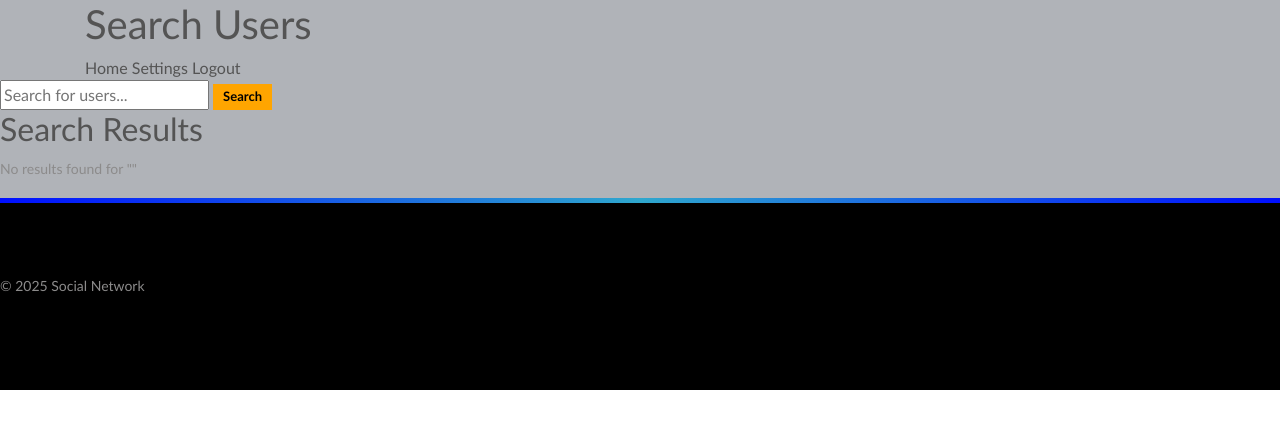
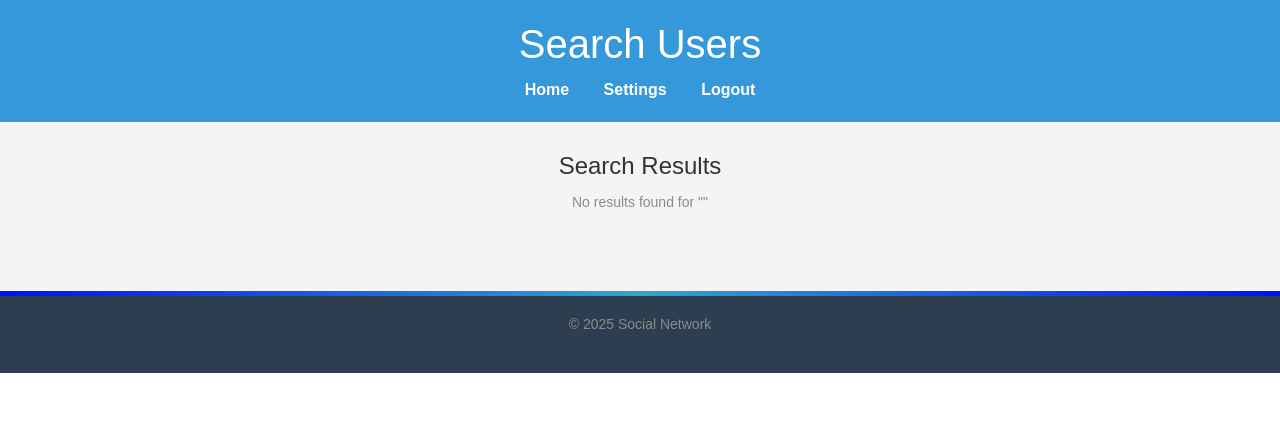
Before and after one commit to MihaelaGavrilova04/Python-project, a Django app: template Social book/Project/templates/search.html in a window 1280 px wide. Shown: the top 429 px of the page. Run offline with Django 5.2, Linux system fonts and the light colour scheme; the template is opened without the code that fills it, so the values that code supplies are empty; some web fonts are replaced.

Commit message:
Update search.html

```diff
--- a/Social book/Project/templates/search.html
+++ b/Social book/Project/templates/search.html
@@ -10,10 +10,137 @@
     <meta name="keywords" content="social, network, friends, connect" />
     <title>Social Network - Search</title>
 
+    <!-- Стили за страницата -->
     <link rel="stylesheet" href="{% static 'css/main.min.css' %}">
     <link rel="stylesheet" href="{% static 'css/style.css' %}">
     <link rel="stylesheet" href="{% static 'css/color.css' %}">
     <link rel="stylesheet" href="{% static 'css/responsive.css' %}">
+    <style>
+        /* Общи стилове за страницата */
+        body {
+            font-family: Arial, sans-serif;
+            margin: 0;
+            padding: 0;
+            background-color: #f4f4f4;
+        }
+
+        header {
+            background-color: #3498db;
+            color: white;
+            padding: 20px 0;
+            text-align: center;
+        }
+
+        header nav a {
+            color: white;
+            margin: 0 15px;
+            text-decoration: none;
+            font-weight: bold;
+        }
+
+        header nav a:hover {
+            text-decoration: underline;
+        }
+
+        h1 {
+            margin-bottom: 10px;
+        }
+
+        /* Стил за секцията с търсачката */
+        .search-bar {
+            text-align: center;
+            margin-top: 50px;
+        }
+
+        .search-bar input[type="text"] {
+            padding: 10px;
+            width: 80%;
+            max-width: 400px;
+            font-size: 16px;
+            border: 2px solid #ccc;
+            border-radius: 5px;
+            margin-right: 10px;
+        }
+
+        .search-bar button {
+            padding: 10px 20px;
+            font-size: 16px;
+            background-color: #3498db;
+            color: white;
+            border: none;
+            border-radius: 5px;
+            cursor: pointer;
+        }
+
+        .search-bar button:hover {
+            background-color: #2980b9;
+        }
+
+        /* Стил за резултатите от търсенето */
+        .search-results {
+            margin: 30px auto;
+            text-align: center;
+        }
+
+        .search-results h2 {
+            font-size: 24px;
+            color: #333;
+        }
+
+        .search-results-list {
+            display: flex;
+            flex-wrap: wrap;
+            justify-content: center;
+            gap: 20px;
+        }
+
+        .profile-suggestion {
+            background-color: white;
+            padding: 15px;
+            border-radius: 10px;
+            box-shadow: 0 2px 4px rgba(0, 0, 0, 0.1);
+            width: 150px;
+            text-align: center;
+            transition: transform 0.3s ease;
+        }
+
+        .profile-suggestion:hover {
+            transform: scale(1.05);
+        }
+
+        .profile-suggestion img {
+            width: 100px;
+            height: 100px;
+            object-fit: cover;
+            border-radius: 50%;
+            margin-bottom: 10px;
+        }
+
+        .profile-suggestion p {
+            margin: 0;
+            font-size: 16px;
+            color: #333;
+            font-weight: bold;
+        }
+
+        .profile-suggestion a {
+            color: #3498db;
+            text-decoration: none;
+        }
+
+        .profile-suggestion a:hover {
+            text-decoration: underline;
+        }
+
+        /* Допълнителни стилове за фута */
+        footer {
+            background-color: #2c3e50;
+            color: white;
+            text-align: center;
+            padding: 20px;
+            margin-top: 30px;
+        }
+    </style>
 </head>
 
 <body>
@@ -30,13 +157,13 @@
 
     <main>
         <!-- Search Functionality -->
-        <section class="search-bar">
+    <!--    <section class="search-bar">
             <form method="POST" action="{% url 'search' %}">
                 {% csrf_token %}
                 <input type="text" name="username" placeholder="Search for users..." required>
                 <button type="submit">Search</button>
             </form>
-        </section>
+        </section> -->
 
         <!-- Search Results Section -->
         <section class="search-results">
```
